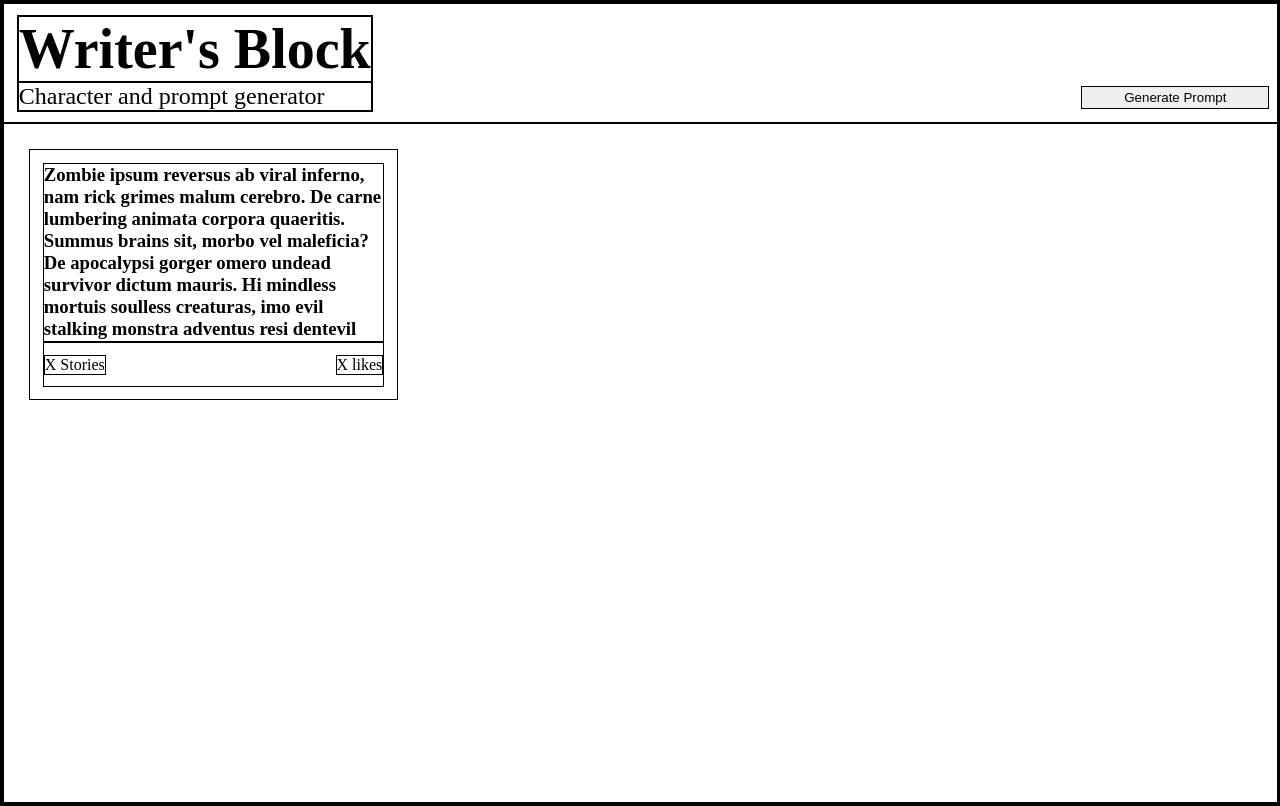
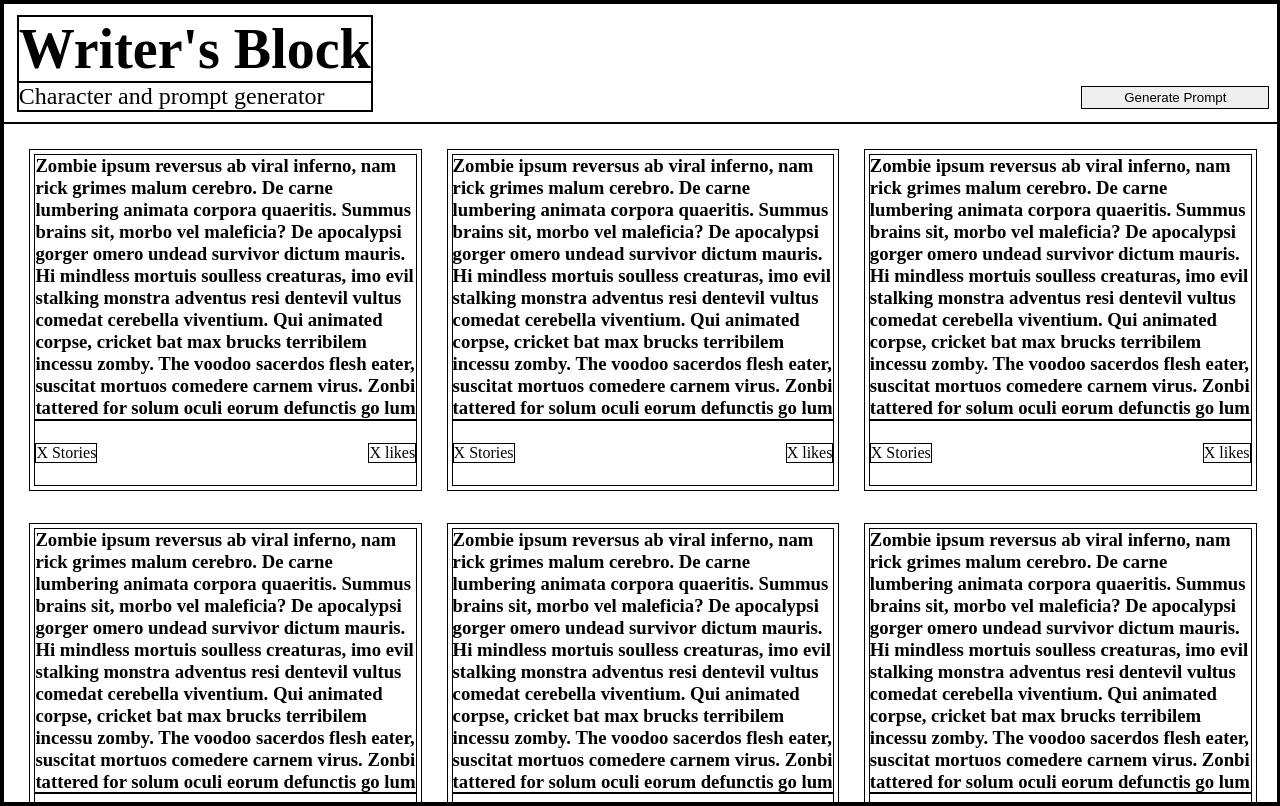
Before and after one commit to KyleWong2510/WritersBlock, a React (Create React App) app: page / in a window 1280 px wide. Built offline with nearby package versions, Linux system fonts and the light colour scheme.

Commit message:
Add grid layout

```diff
--- a/src/PromptCard/PromptCard.css
+++ b/src/PromptCard/PromptCard.css
@@ -1,9 +1,9 @@
 .prompt-card {
   display: flex;
   flex-direction: column;
-  height: 40%;
+  height: 100%;
   padding: 1%;
-  width: 30%
+  width: 100%
 }
 
 .prompt-desc {
--- a/src/PromptContainer/PromptContainer.css
+++ b/src/PromptContainer/PromptContainer.css
@@ -1,5 +1,10 @@
 .prompt-container {
+  column-gap: 2%;
+  display: grid;
+  grid-template-columns: 1fr 1fr 1fr ;
   height: 85vh;
+  overflow: scroll;
   padding: 2%;
-  width: 100vw
+  row-gap: 5%;
+  width: 100vw;
 }
--- a/src/PromptContainer/PromptContainer.js
+++ b/src/PromptContainer/PromptContainer.js
@@ -7,6 +7,14 @@ const PromptContainer = () => {
   return (
     <main className='prompt-container'>
       <PromptCard />
+      <PromptCard />
+      <PromptCard />
+      <PromptCard />
+      <PromptCard />
+      <PromptCard />
+      <PromptCard />
+      <PromptCard />
+      <PromptCard />
     </main>
   )
 }
```
